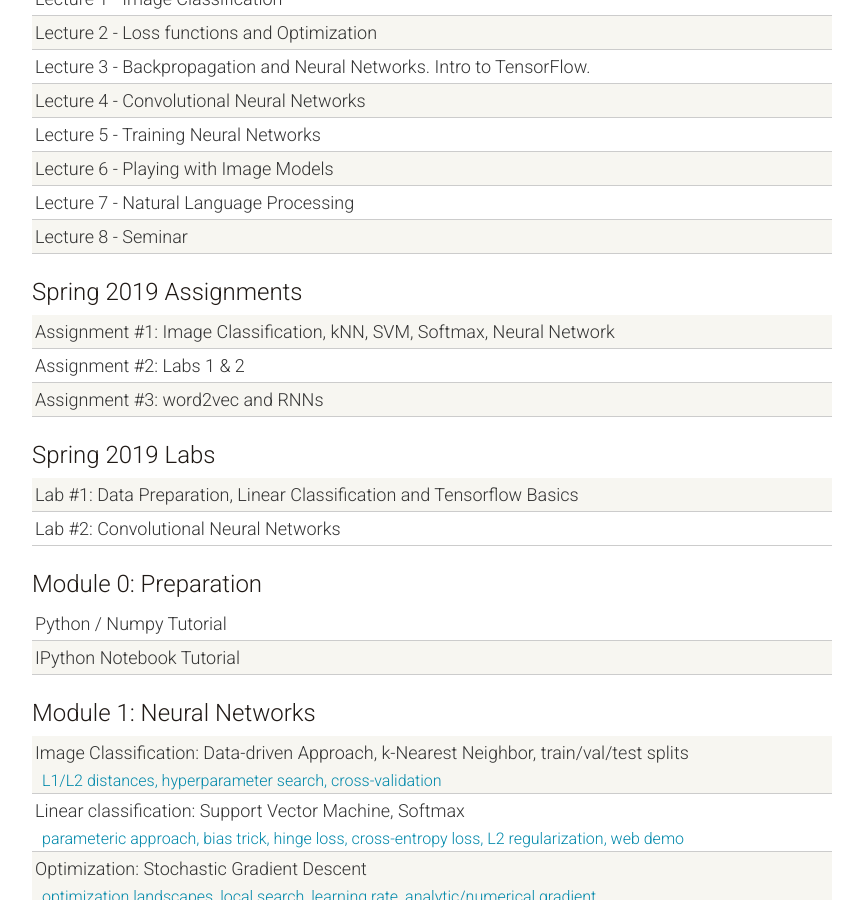
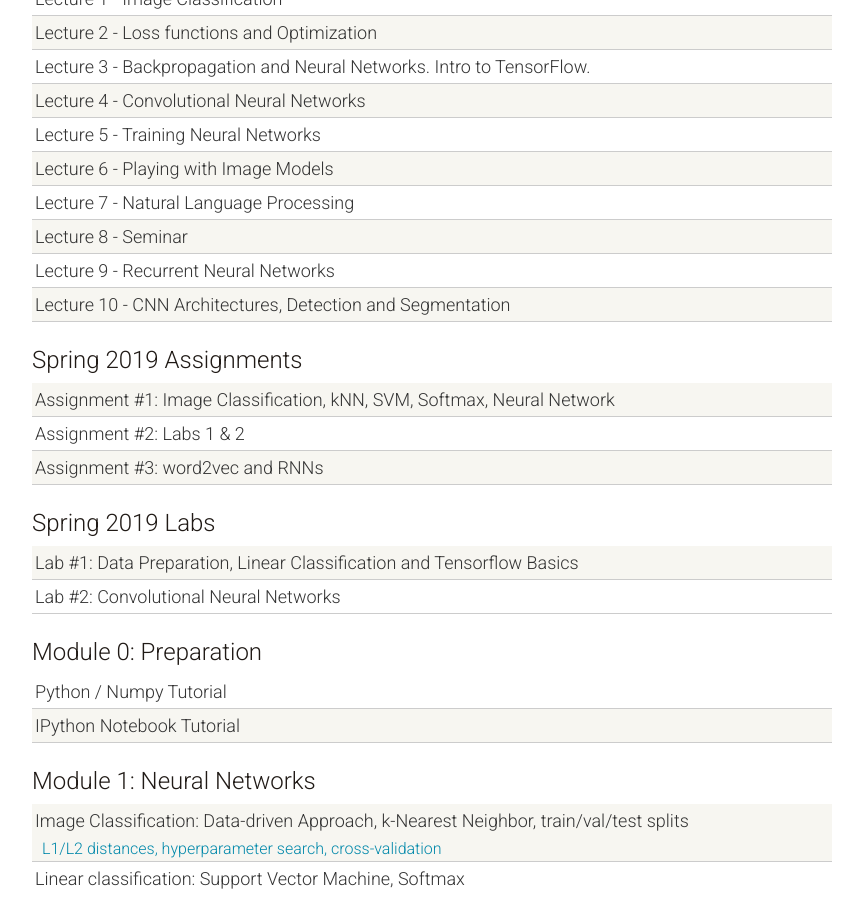
Before and after one commit to deep-learning-su/deep-learning-su.github.io, a Jekyll site: the page built from index.html, in a window 1280 px wide and 900 px high, scrolled down 455 px. Shown: the whole window, without its empty margins (208-1071 px from the left). Built offline with Jekyll 4.4.1, drawn with Linux system fonts in a browser that asks for light colours.

Commit message:
adding lectures 9 and 10

```diff
--- a/index.html
+++ b/index.html
@@ -93,6 +93,18 @@ layout: default
     <div class="materials-item">
       <a href="lectures/lecture-8">
         Lecture 8 - Seminar
+      </a>
+    </div>
+
+    <div class="materials-item">
+      <a href="lectures/lecture-9">
+        Lecture 9 - Recurrent Neural Networks
+      </a>
+    </div>
+
+    <div class="materials-item">
+      <a href="lectures/lecture-10">
+        Lecture 10 - CNN Architectures, Detection and Segmentation
       </a>
     </div>
 
```
Also changed, not shown: lectures/lecture-10.md (added, +7 -0 lines), lectures/lecture-9.md (added, +7 -0 lines).
